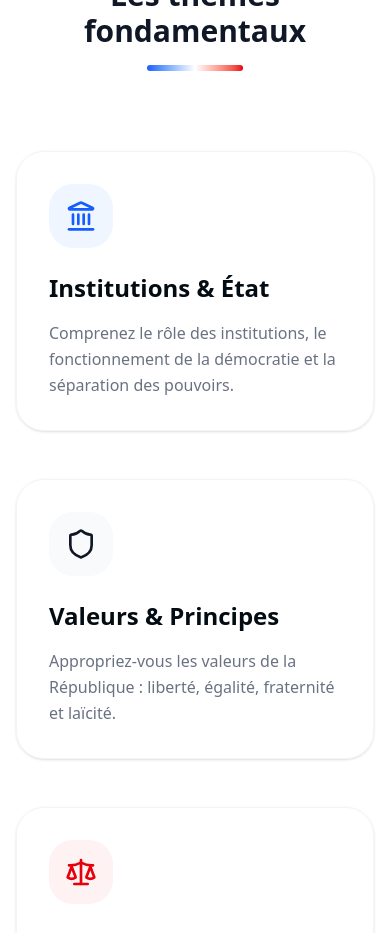
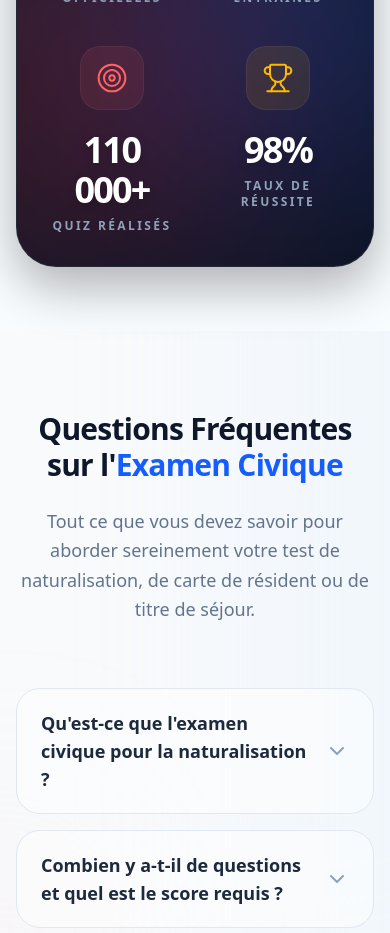
Before and after one commit to tibari1980/qcm-civique, a Next.js app: page / in a window 390 px wide. Shown: the part 1020-1953 px from the top of the page. Built offline with nearby package versions, Linux system fonts and the light colour scheme; no server answers; the database is empty.

Commit message:
Amélioration, Vérification Accessiblité dansl'anglet eligibilité,etc

```diff
--- a/src/app/page.tsx
+++ b/src/app/page.tsx
@@ -5,7 +5,7 @@ import Link from 'next/link';
 import { motion } from 'framer-motion';
 import { Button } from '../components/ui/button';
 import { Card, CardHeader, CardTitle, CardContent } from '../components/ui/card';
-import { BookOpen, GraduationCap, CheckCircle, TrendingUp, ArrowRight, Shield, Landmark, Scale, Heart } from 'lucide-react';
+import { BookOpen, GraduationCap, CheckCircle, TrendingUp, ArrowRight, Shield, Landmark, Scale, Heart, Users, Award, Trophy, Target, ChevronDown } from 'lucide-react';
 import { useAuth } from '../context/AuthContext';
 import { UserService } from '../services/user.service';
 import { useSettings } from '../context/SettingsContext';
@@ -188,9 +188,10 @@ export default function Home() {
                   Préparez sereinement votre <span className="text-gradient-republic">intégration</span>. <br />
                   Réussissez votre examen civique avec CiviqQuiz.
                 </h1>
-                <p className="max-w-3xl mx-auto text-xl md:text-2xl text-gray-500 mb-12 font-light leading-relaxed">
+                <p className="max-w-3xl mx-auto text-xl md:text-2xl text-gray-500 mb-10 font-light leading-relaxed">
                   Accédez à une préparation complète et conforme aux exigences officielles pour votre naturalisation, titre de séjour ou carte de résident.
                 </p>
+
                 <div className="flex flex-col sm:flex-row items-center justify-center gap-6">
                   <Link href="/register">
                     <Button size="xl" className="px-12 rounded-full bg-black hover:bg-gray-800 text-white shadow-2xl transition-all active:scale-95 text-lg font-bold">
@@ -209,8 +210,70 @@ export default function Home() {
         </div>
       </section>
 
+      {/* Premium Trust Banner (Outperforms Competitor) */}
+      <section className="relative z-20 -mt-16 md:-mt-24 mb-16 px-4" aria-label="Statistiques d'utilisation">
+        <div className="container mx-auto">
+          <div className="bg-[#0b1121] rounded-[2.5rem] shadow-[0_20px_50px_rgba(0,0,0,0.3)] p-8 md:p-14 relative overflow-hidden border border-white/10 group">
+            {/* Animated background glows */}
+            <div className="absolute top-0 left-1/4 w-96 h-96 bg-blue-600/20 rounded-full blur-[100px] mix-blend-screen pointer-events-none transition-transform duration-1000 group-hover:scale-150" aria-hidden="true" />
+            <div className="absolute bottom-0 right-1/4 w-96 h-96 bg-red-600/20 rounded-full blur-[100px] mix-blend-screen pointer-events-none transition-transform duration-1000 group-hover:scale-150" aria-hidden="true" />
+
+            {/* Glassmorphism overlay */}
+            <div className="absolute inset-0 bg-gradient-to-br from-white/5 to-transparent pointer-events-none" aria-hidden="true" />
+
+            <div className="grid grid-cols-2 md:grid-cols-4 gap-10 md:gap-4 relative z-10">
+              <StatBlock icon={BookOpen} number="1822+" label="Questions Officielles" delay={0.1} color="blue" />
+              <StatBlock icon={Users} number="45 000+" label="Candidats Entraînés" delay={0.2} color="indigo" />
+              <StatBlock icon={Target} number="110 000+" label="Quiz Réalisés" delay={0.3} color="red" />
+              <StatBlock icon={Trophy} number="98%" label="Taux de Réussite" delay={0.4} color="amber" />
+            </div>
+          </div>
+        </div>
+      </section>
+
+      {/* FAQ Section (Surpassing the Competitor) */}
+      <section className="py-20 md:py-32 bg-slate-50 relative overflow-hidden">
+        {/* Decorative elements */}
+        <div className="absolute top-0 right-0 w-1/2 h-full bg-blue-100/30 blur-[100px] pointer-events-none rounded-full transform translate-x-1/2 -translate-y-1/4" />
+        <div className="absolute bottom-0 left-0 w-1/3 h-2/3 bg-red-100/30 blur-[100px] pointer-events-none rounded-full transform -translate-x-1/2 translate-y-1/4" />
+
+        <div className="container mx-auto px-4 relative z-10 max-w-4xl">
+          <div className="text-center mb-16">
+            <h2 className="text-3xl md:text-5xl font-black mb-6 text-slate-900 tracking-tight">
+              Questions Fréquentes sur l'<span className="text-blue-600">Examen Civique</span>
+            </h2>
+            <p className="text-lg md:text-xl text-slate-500 font-medium max-w-2xl mx-auto leading-relaxed">
+              Tout ce que vous devez savoir pour aborder sereinement votre test de naturalisation, de carte de résident ou de titre de séjour.
+            </p>
+          </div>
+
+          <div className="space-y-4">
+            <FAQAccordion
+              question="Qu'est-ce que l'examen civique pour la naturalisation ?"
+              answer="L'examen civique (décret 2025-1345) évalue votre connaissance et votre adhésion aux valeurs de la République, à l'histoire et aux institutions françaises. Il est obligatoire pour valider votre parcours d'intégration et obtenir la nationalité française."
+            />
+            <FAQAccordion
+              question="Combien y a-t-il de questions et quel est le score requis ?"
+              answer="L'examen officiel se compose d'un questionnaire à choix multiples (QCM) de 40 questions tirées de manière aléatoire. Pour réussir et valider le test, vous devez obtenir un score strict minimum de 80%, soit au moins 32 bonnes réponses."
+            />
+            <FAQAccordion
+              question="Quels sont les thèmes évalués lors de l'examen ?"
+              answer="Les questions sont réparties sur 5 grands piliers de la citoyenneté : Les valeurs de la République (Liberté, Égalité, Fraternité, Laïcité), les Droits et Devoirs des citoyens, l'Histoire et la Géographie de la France, les Institutions Françaises, et la société du « vivre-ensemble »."
+            />
+            <FAQAccordion
+              question="Combien de temps dure l'épreuve officielle ?"
+              answer="Le test dure généralement 45 minutes en conditions réelles d’examen, organisé sur borne numérique ou tablette tactile dans un centre de passage agréé (comme La Poste ou les préfectures partenaires)."
+            />
+            <FAQAccordion
+              question="Pourquoi m'entraîner avec CiviqQuiz ?"
+              answer="CiviqQuiz reproduit le strict format de l'examen de l'État : minuteur immersif, questions officielles actualisées, mode aveugle pour une évaluation sans aide extérieure, et statistiques pointues pour garantir votre succès dès le premier essai."
+            />
+          </div>
+        </div>
+      </section>
+
       {/* Values Section — The "Wow" factor */}
-      <section id="values" className="py-24 bg-white" aria-labelledby="values-heading">
+      <section id="values" className="py-16 md:py-24 bg-white" aria-labelledby="values-heading">
         <div className="container mx-auto px-4">
           <div className="text-center mb-20">
             <h2 id="values-heading" className="text-3xl md:text-5xl font-extrabold mb-4 text-gray-900">Les thèmes fondamentaux</h2>
@@ -408,3 +471,66 @@ function FeatureCard({ href, icon: Icon, title, desc }: { href: string, icon: an
     </Link>
   );
 }
+
+function StatBlock({ icon: Icon, number, label, delay, color }: { icon: any, number: string, label: string, delay: number, color: string }) {
+  const colorClasses = {
+    blue: "text-blue-400 bg-blue-400/10",
+    indigo: "text-indigo-400 bg-indigo-400/10",
+    red: "text-red-400 bg-red-400/10",
+    amber: "text-amber-400 bg-amber-400/10"
+  };
+
+  return (
+    <motion.div
+      initial={{ opacity: 0, y: 30 }}
+      whileInView={{ opacity: 1, y: 0 }}
+      viewport={{ once: true, margin: "-50px" }}
+      transition={{ delay, duration: 0.7, type: "spring" }}
+      className="flex flex-col items-center text-center group"
+    >
+      <div className={`w-16 h-16 rounded-[1.25rem] border border-white/5 flex items-center justify-center mb-5 transition-all duration-500 group-hover:scale-110 group-hover:-translate-y-2 group-hover:shadow-[0_0_30px_rgba(255,255,255,0.1)] ${colorClasses[color as keyof typeof colorClasses]}`}>
+        <Icon className="w-8 h-8" strokeWidth={1.5} />
+      </div>
+      <div className="text-4xl md:text-5xl lg:text-6xl font-black text-white mb-2 tracking-tighter drop-shadow-lg">
+        {number}
+      </div>
+      <div className="text-xs md:text-sm font-bold text-slate-400 uppercase tracking-[0.2em]">
+        {label}
+      </div>
+    </motion.div>
+  );
+}
+
+function FAQAccordion({ question, answer }: { question: string, answer: string }) {
+  const [isOpen, setIsOpen] = React.useState(false);
+
+  return (
+    <motion.div
+      initial={false}
+      className={`border transition-colors duration-300 rounded-2xl overflow-hidden ${isOpen ? 'bg-white border-blue-100 shadow-[0_10px_30px_rgba(0,0,0,0.05)]' : 'bg-white/50 border-slate-200 hover:border-slate-300'}`}
+    >
+      <button
+        onClick={() => setIsOpen(!isOpen)}
+        className="w-full text-left px-6 py-5 flex items-center justify-between gap-4 focus:outline-none focus-visible:ring-2 focus-visible:ring-blue-500"
+        aria-expanded={isOpen}
+      >
+        <span className={`font-black text-lg md:text-xl transition-colors ${isOpen ? 'text-blue-600' : 'text-slate-800'}`}>
+          {question}
+        </span>
+        <ChevronDown
+          className={`w-6 h-6 shrink-0 transition-transform duration-300 ${isOpen ? 'rotate-180 text-blue-600' : 'text-slate-400'}`}
+        />
+      </button>
+      <motion.div
+        initial={{ height: 0, opacity: 0 }}
+        animate={{ height: isOpen ? 'auto' : 0, opacity: isOpen ? 1 : 0 }}
+        transition={{ duration: 0.3, ease: 'easeInOut' }}
+        className="overflow-hidden"
+      >
+        <div className="px-6 pb-6 pt-2 text-slate-600 md:text-lg leading-relaxed font-medium">
+          {answer}
+        </div>
+      </motion.div>
+    </motion.div>
+  );
+}
```
